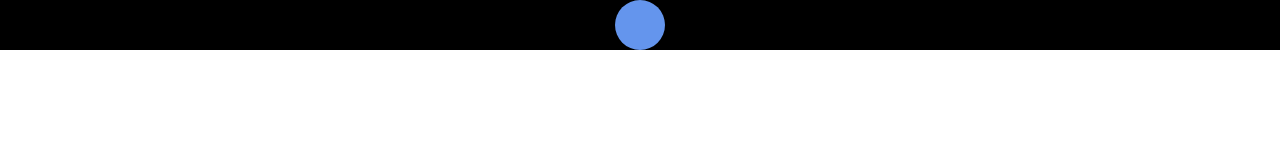
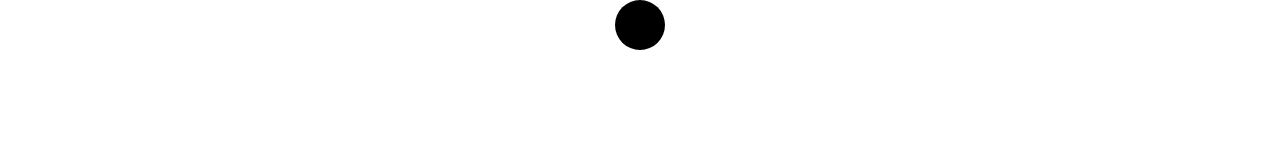
Before and after one commit to shuklakajal17/centre-dot, a plain HTML site: page index.html in a window 1280 px wide. Drawn offline with Linux system fonts and the light colour scheme.

Commit message:
Update style.css

```diff
--- a/style.css
+++ b/style.css
@@ -7,14 +7,15 @@ body,html{
     display: flex;
     justify-content: center;
     align-items: center;
-    background-color: black;
+
 }
 
 .dot{
     height: 50px;
     width: 50px;
     border-radius: 50%;
-    background-color: cornflowerblue;
+    background-color: black;
+
 
 
 
```
